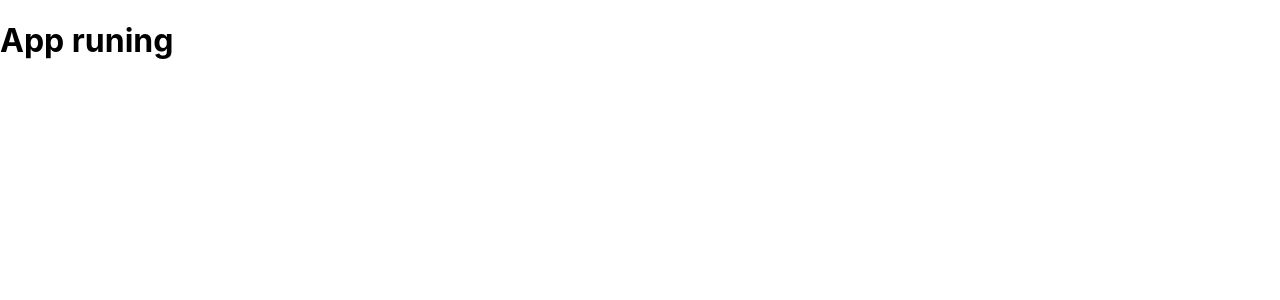
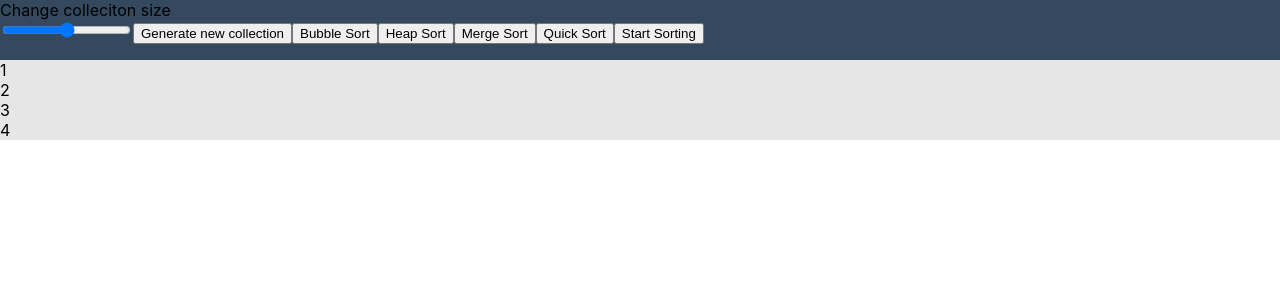
Before and after one commit to Verdini/sorting-visualizer-react, a React (Create React App) app: page / in a window 1280 px wide. Shown: the top 300 px of the page. Built offline with nearby package versions, Linux system fonts and the light colour scheme.

Commit message:
Navbar and Stage components defined

```diff
--- a/src/components/App.tsx
+++ b/src/components/App.tsx
@@ -1,9 +1,12 @@
 import React from 'react';
+import Navbar from './Navbar';
+import Stage from './Stage';
 
 function App() {
   return (
     <div className="App">
-      <h1>App runing</h1>
+      <Navbar />
+      <Stage />
     </div>
   );
 }
--- /dev/null
+++ b/src/components/Navbar.css
@@ -0,0 +1,5 @@
+#navbar {
+    width: 100%;
+    height: 60px;
+    background-color: #34495e;
+}
--- /dev/null
+++ b/src/components/Navbar.tsx
@@ -0,0 +1,36 @@
+import React from "react";
+import './Navbar.css'
+
+interface NavbarPropType {
+
+}
+
+class Navbar extends React.Component {
+  constructor(props: NavbarPropType) {
+    super(props);
+
+  }
+
+  componentDidMount() {
+
+  }
+
+  render() {
+    return (
+        <div id="navbar">
+            <div>Change colleciton size</div>
+            <input type="range" min="0" max="100"/>
+            <button>Generate new collection</button>
+            <button>Bubble Sort</button>
+            <button>Heap Sort</button>
+            <button>Merge Sort</button>
+            <button>Quick Sort</button>
+            <button>Start Sorting</button>
+        </div>
+    );
+
+  }
+
+}
+
+export default Navbar;
--- /dev/null
+++ b/src/components/Stage.css
@@ -0,0 +1,5 @@
+#container {
+    width: 100%;
+    height: 100%;
+    background-color: rgb(230, 230, 230);;
+}
--- /dev/null
+++ b/src/components/Stage.tsx
@@ -0,0 +1,37 @@
+import React from "react";
+import './Stage.css'
+
+interface IProps  {
+
+}
+
+interface IState {
+    array: Number[]
+}
+
+class Stage extends React.Component<IProps, IState> {
+  constructor(props: IProps) {
+    super(props);
+    this.state = {
+        array: [1, 2, 3, 4]
+    };
+  }
+
+  componentDidMount() {
+
+  }
+
+  render() {
+    return(
+        <div id="container">
+            {this.state.array.map( (el) =>
+                <div>{el}</div>
+            )}
+        </div>
+    );
+
+  }
+
+}
+
+export default Stage;
```
